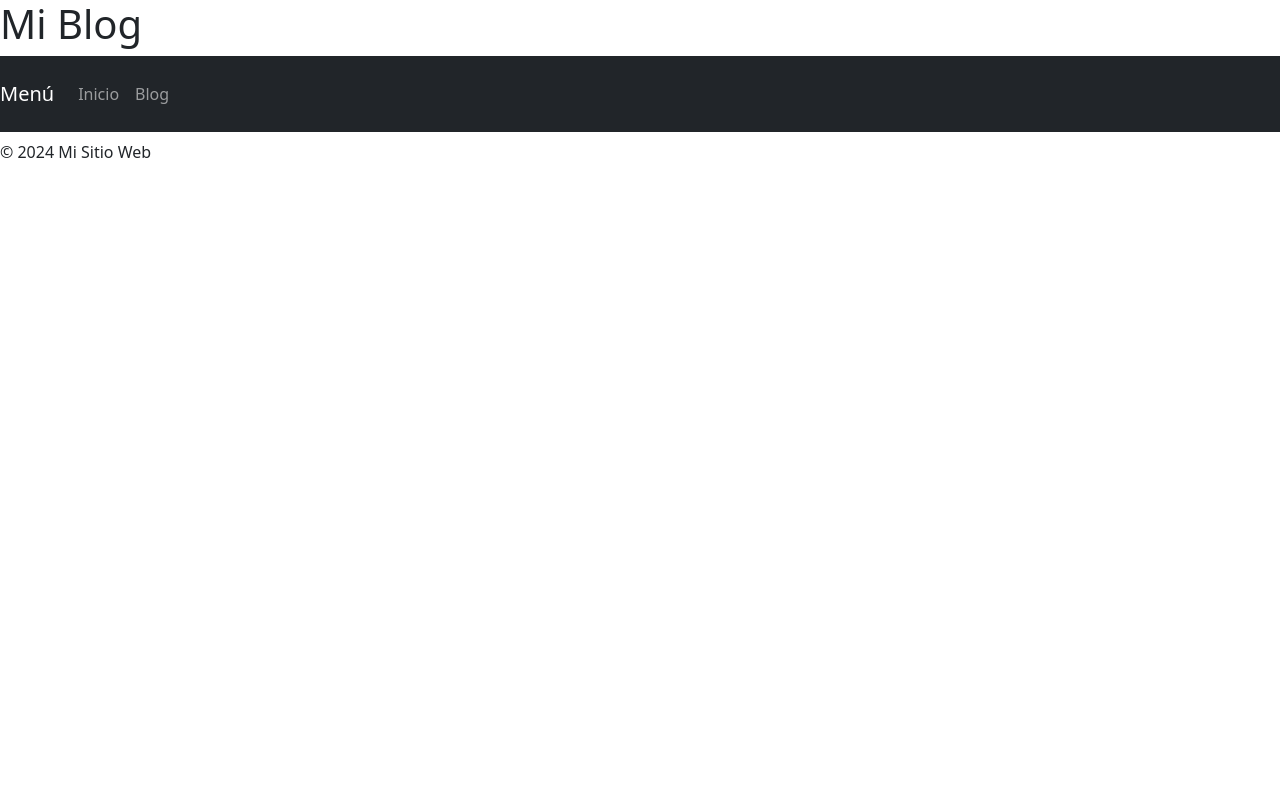
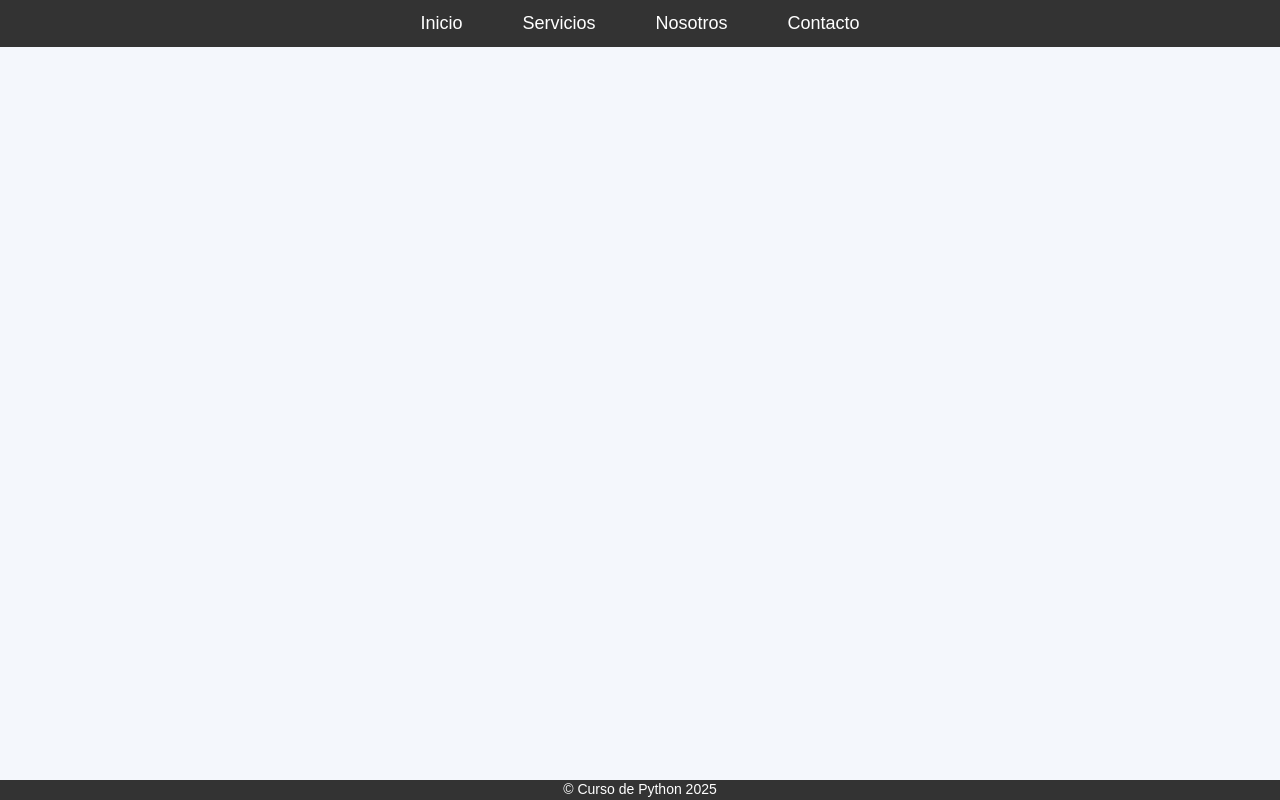
Before and after one commit to vaneeyas/Mayorga-TuPrimeraPagina, a Django app: template Mayorga_TuPrimeraPagina/blog/templates/blog/base.html in a window 1280 px wide. Run offline with Django 5.2, Linux system fonts and the light colour scheme; the template is opened without the code that fills it, so the values that code supplies are empty.

Commit message:
Diseño finalizado del template base

```diff
--- a/Mayorga_TuPrimeraPagina/blog/templates/blog/base.html
+++ b/Mayorga_TuPrimeraPagina/blog/templates/blog/base.html
@@ -6,105 +6,144 @@
     <title>Blog | {% block title %}  {% endblock %}</title>
     <link href="https://cdn.jsdelivr.net/npm/bootstrap@5.3.3/dist/css/bootstrap.min.css" rel="stylesheet" integrity="sha384-QWTKZyjpPEjISv5WaRU9OFeRpok6YctnYmDr5pNlyT2bRjXh0JMhjY6hW+ALEwIH" crossorigin="anonymous">
     <style>
-        /* Estilos personalizados */
+        /* Estilos generales */
+        body {
+          font-family: 'Arial', sans-serif;
+          margin: 0;
+          padding: 0;
+          background-color: #f4f7fc;
+          color: #333;
+        }
+
+        /* Navbar */
         nav {
-            background-color: #343a40;
-            padding: 1rem;
+          background-color: #333;
+          padding: 10px 0;
         }
-        nav a {
+
+        nav ul {
+          display: flex;
+          justify-content: center;
+          margin: 0;
+          padding: 0;
+          list-style: none;
+        }
+
+        nav ul li {
+          margin: 0 20px;
+        }
+
+        nav ul li a {
+          text-decoration: none;
           color: white;
-            text-decoration: none;
+          font-size: 18px;
+          padding: 10px;
         }
-        nav button {
-            background: none;
-            border: none;
+
+        nav ul li a:hover {
+          background-color: #555;
+          border-radius: 5px;
+        }
+
+        /* Contenido principal */
+        .content {
+          padding: 20px;
+          text-align: center;
+          min-height: 100%;
+          position: relative;
+        }
+
+        .content h1 {
+          color: #333;
+        }
+
+        .content p {
+          font-size: 1.2em;
+        }
+
+        html {
+            min-height: 100%;
+            position: relative;
+        }
+
+        /* Footer */
+        footer {
+            background-color: #333;
             color: white;
+            text-align: center;
+            padding: 10px 0;
+            position: fixed;
+            width: 100%;
+            bottom: 0;
+            left: 0;
         }
-        nav button span {
-            display: block;
-            width: 25px;
-            height: 3px;
-            background-color: white;
-            margin: 5px 0;
+
+        footer p {
+          margin: 0;
+          font-size: 14px;
+          position: absolute;
+          bottom:0;
+          width: 100%;
         }
-        nav div ul {
-            list-style: none;
-            padding: 0;
+
+        /* Media Queries para Responsividad */
+        @media (max-width: 768px) {
+          nav ul {
+            flex-direction: column;
           }
-        nav div ul li {
+
+          nav ul li {
             margin: 10px 0;
           }
-        nav div ul li a {
-            color: white;
-            text-decoration: none;
+
+          .content h1 {
+            font-size: 1.8em;
           }
-        @media (max-width: 768px) {
-            nav div {
-                display: none;
+
+          .content p {
+            font-size: 1.1em;
           }
-            nav button {
-                display: block;
+
+          footer {
+            font-size: 12px;
           }
-            nav button.active + div {
-                display: block;
+        }
+
+        @media (max-width: 480px) {
+          nav ul li a {
+            font-size: 16px;
+          }
+
+          .content h1 {
+            font-size: 1.6em;
+          }
+
+          .content p {
+            font-size: 1em;
+          }
+
+          footer {
+            font-size: 11px;
           }
         }
     </style>
-    <style>
-        /* Estilos personalizados */
-        ul {
-            list-style: none;
-            padding: 0;
-        }
-        ul a {
-            text-decoration: none;
-            color: inherit;
-            display: block;
-            padding: 1rem;
-            border-bottom: 1px solid #dee2e6;
-        }
-        ul a:hover {
-            background-color: #f8f9fa;
-        }
-        ul a h5 {
-            margin: 0;
-            font-size: 1.25rem;
-        }
-        ul a p {
-            margin: 0.5rem 0;
-            font-size: 1rem;
-        }
-        ul a small {
-            font-size: 0.875rem;
-            color: #6c757d;
-        }
-    </style>
+
 </head>
 <body>
-    <header>
-        <h1>Mi Blog</h1>
-        <nav class="navbar navbar-expand-lg navbar-dark bg-dark">
-            <a class="navbar-brand" href="#">Menú</a>
-            <button class="navbar-toggler" type="button" data-bs-toggle="collapse" data-bs-target="#navbarNav" aria-controls="navbarNav" aria-expanded="false" aria-label="Toggle navigation">
-                <span class="navbar-toggler-icon"></span>
-            </button>
-            <div class="collapse navbar-collapse" id="navbarNav">
-                <ul class="navbar-nav">
-                    <li class="nav-item">
-                        <a class="nav-link" href="#">Inicio</a>
-                    </li>
-                    <li class="nav-item">
-                        <a class="nav-link" href="/blog/">Blog</a>
-                    </li>
+
+    <nav>
+        <ul>
+          <li><a href="#">Inicio</a></li>
+          <li><a href="#">Servicios</a></li>
+          <li><a href="#">Nosotros</a></li>
+          <li><a href="#">Contacto</a></li>
         </ul>
-            </div>
       </nav>
-    </header>
 
-    <h1>
+    <div class="content">
         {% block content_title%}
         {% endblock content_title%}
-    </h1>
+    </div>
 
 
     <main>
@@ -112,7 +151,7 @@
         {% endblock content %}
     </main>
     <footer>
-        <p>&copy; 2024 Mi Sitio Web</p>
+        <p>&copy; Curso de Python 2025</p>
     </footer>
     <script src="https://cdn.jsdelivr.net/npm/bootstrap@5.3.3/dist/js/bootstrap.bundle.min.js" integrity="sha384-YvpcrYf0tY3lHB60NNkmXc5s9fDVZLESaAA55NDzOxhy9GkcIdslK1eN7N6jIeHz" crossorigin="anonymous"></script>
 </body>
```
Also changed, not shown: Mayorga_TuPrimeraPagina/blog/templates/blog/index.html (+15 -18 lines). Lines whose indentation alone changed are shown as unchanged.
